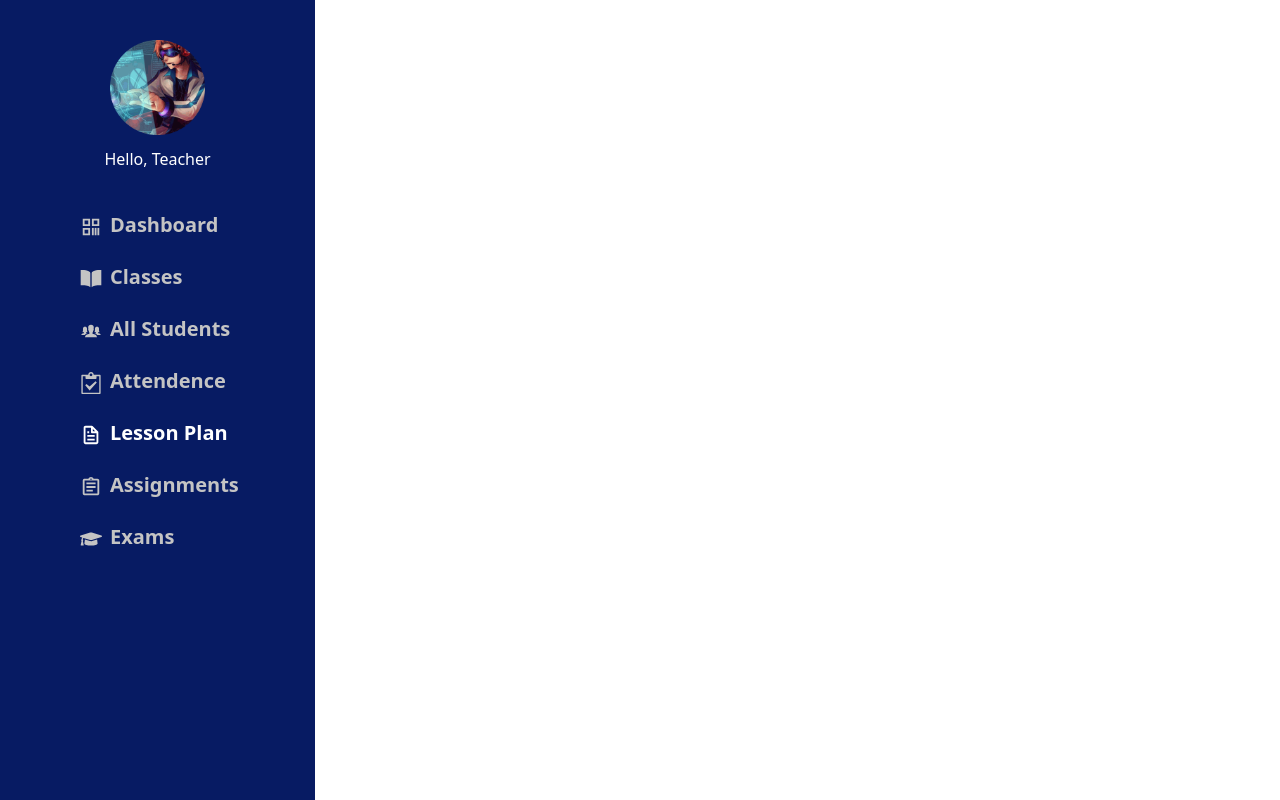
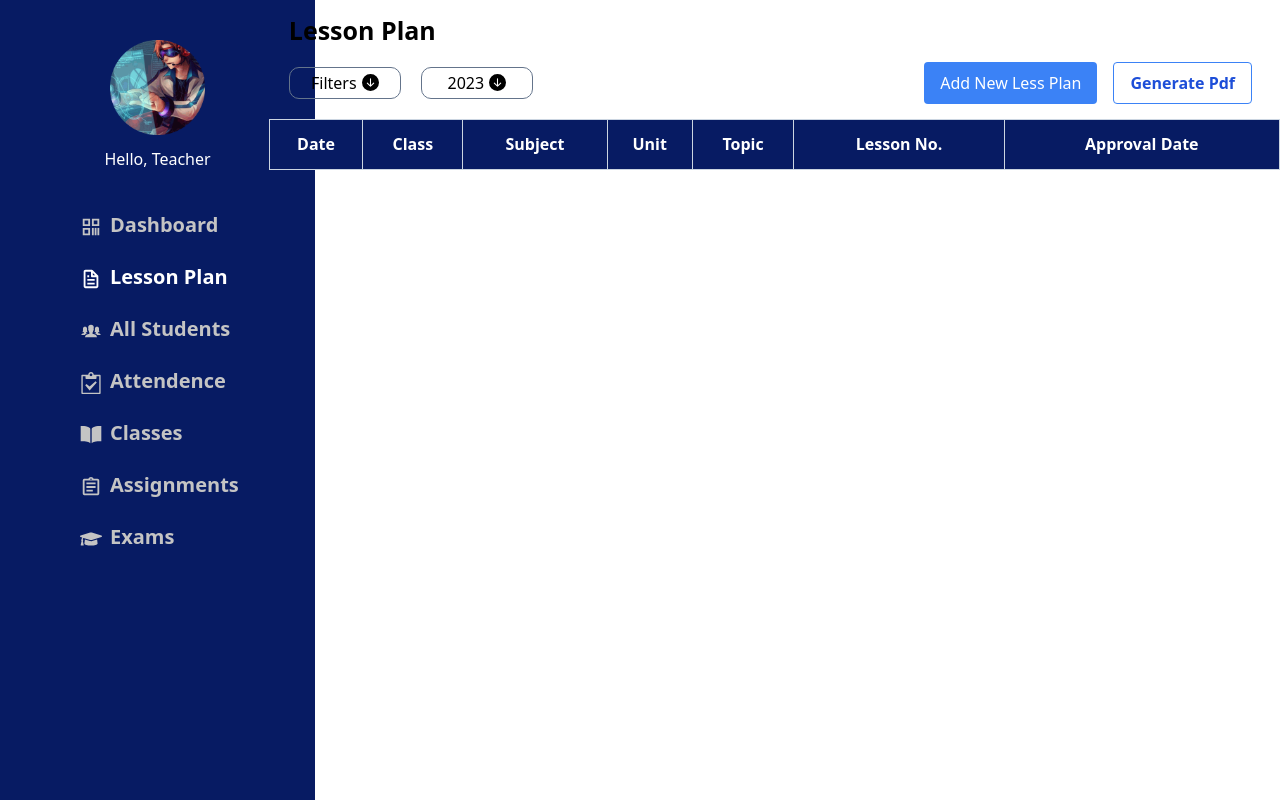
Before and after one commit to Kumar209/Dashboard, a React (Vite) app: page / in a window 1280 px wide. Both pictures are taken after a click on the element "Lesson Plan". Built offline with nearby package versions, Linux system fonts and the light colour scheme.

Commit message:
added table

```diff
--- a/src/components/Layout/Navbar.jsx
+++ b/src/components/Layout/Navbar.jsx
@@ -8,7 +8,7 @@ import { BiFile } from "react-icons/bi";
 import { MdOutlineAssignment } from "react-icons/md";
 import { FaGraduationCap, FaBars } from "react-icons/fa";
 import Dashboard from "../Dashboard/Dashboard";
-
+import LessonPlan from "../Lesson/LessonPlan.jsx";
 
 const Navbar = () => {
   const [active, setActive] = useState(1);
@@ -25,12 +25,18 @@ const Navbar = () => {
         </div>
 
         <div className="flex">
-          <FaBars size={25} className="absolute top-7 left-5 cursor-pointer" onClick={() => setOpen(!open)}/>
+          <FaBars
+            size={25}
+            className="absolute top-7 left-5 cursor-pointer"
+            onClick={() => setOpen(!open)}
+          />
         </div>
 
-
-
-        <div className={`${open? "block" : "hidden"} bg-[#071b63] flex flex-col items-center w-full pt-10 pl-20`}>
+        <div
+          className={`${
+            open ? "block" : "hidden"
+          } bg-[#071b63] flex flex-col items-center w-full pt-10 pl-20`}
+        >
           <div className="flex items-center justify-start cursor-pointer w-full mb-6">
             <CgTikcode
               size={22}
@@ -49,7 +55,7 @@ const Navbar = () => {
           </div>
 
           <div className="flex items-center justify-start cursor-pointer w-full mb-6">
-            <IoBookSharp
+            <BiFile
               size={22}
               className={`mr-2 mt-1 ${
                 active === 2 ? "text-[white]" : "text-[#C4C4C4]"
@@ -61,7 +67,7 @@ const Navbar = () => {
               }`}
               onClick={() => setActive(2)}
             >
-              Classes
+              Lesson Plan
             </span>
           </div>
 
@@ -100,7 +106,7 @@ const Navbar = () => {
           </div>
 
           <div className="flex items-center justify-start cursor-pointer w-full mb-6">
-            <BiFile
+            <IoBookSharp
               size={22}
               className={`mr-2 mt-1 ${
                 active === 5 ? "text-[white]" : "text-[#C4C4C4]"
@@ -112,7 +118,7 @@ const Navbar = () => {
               }`}
               onClick={() => setActive(5)}
             >
-              Lesson Plan
+              Classes
             </span>
           </div>
 
@@ -179,7 +185,7 @@ const Navbar = () => {
           </div>
 
           <div className="flex items-center justify-start cursor-pointer w-full mb-6">
-            <IoBookSharp
+            <BiFile
               size={22}
               className={`mr-2 mt-1 ${
                 active === 2 ? "text-[white]" : "text-[#C4C4C4]"
@@ -191,7 +197,7 @@ const Navbar = () => {
               }`}
               onClick={() => setActive(2)}
             >
-              Classes
+              Lesson Plan
             </span>
           </div>
 
@@ -230,7 +236,7 @@ const Navbar = () => {
           </div>
 
           <div className="flex items-center justify-start cursor-pointer w-full mb-6">
-            <BiFile
+            <IoBookSharp
               size={22}
               className={`mr-2 mt-1 ${
                 active === 5 ? "text-[white]" : "text-[#C4C4C4]"
@@ -242,7 +248,7 @@ const Navbar = () => {
               }`}
               onClick={() => setActive(5)}
             >
-              Lesson Plan
+              Classes
             </span>
           </div>
 
@@ -287,6 +293,8 @@ const Navbar = () => {
           <Dashboard />
         </div>
       )}
+
+      {active === 2 && <LessonPlan />}
     </>
   );
 };
--- /dev/null
+++ b/src/components/Lesson/LessonPlan.jsx
@@ -0,0 +1,93 @@
+import React, { useState } from "react";
+import ButtonClass from "../Dashboard/ButtonClass";
+import Data from "./LessonTableData.jsx";
+
+const LessonPlan = () => {
+  const [open, setOpen] = useState(false);
+  const [open1, setOpen1] = useState(false);
+
+  return (
+    <div className="fixed w-full lg:pl-[21%]">
+      <div className="flex items-center pl-5 pt-3">
+        <h1 className="font-bold text-[25px]">Lesson Plan</h1>
+      </div>
+
+      <div className="pl-5 pr-7 pt-3 flex items-center justify-between">
+        <div className="flex flex-col mr-2 lg:mr-0 lg:flex-row gap-5">
+          <ButtonClass
+            open={open}
+            setOpen={setOpen}
+            active="Filters"
+            option1="Date"
+            option2="Subject"
+            option3="Lesson"
+          />
+          <ButtonClass
+            open={open1}
+            setOpen={setOpen1}
+            active="2023"
+            option1="2022"
+            option2="2021"
+            option3="2020"
+          />
+        </div>
+
+        <div className="flex flex-col lg:flex-row gap-4">
+          <button className="bg-blue-500 hover:bg-blue-700 text-white font-medium py-2 px-4 rounded">
+            Add New Less Plan
+          </button>
+          <button className="bg-transparent hover:bg-blue-500 text-blue-700 font-semibold hover:text-white py-2 px-4 border border-blue-500 hover:border-transparent rounded">
+            Generate Pdf
+          </button>
+        </div>
+      </div>
+
+      <div className="w-full h-screen mt-[15px]">
+        <table className="border-collapse border border-slate-400 w-full">
+          <thead className="h-[50px] text-white bg-[#071B63]">
+            <tr>
+              <th className="border border-slate-300">Date</th>
+              <th className="border border-slate-300">Class</th>
+              <th className="border border-slate-300">Subject</th>
+              <th className="border border-slate-300">Unit</th>
+              <th className="border border-slate-300">Topic</th>
+              <th className="border border-slate-300">Lesson No.</th>
+              <th className="border border-slate-300">Approval Date</th>
+            </tr>
+          </thead>
+
+          <tbody>
+            {
+              Data.forEach((data) => {
+                <tr className="h-[50px] text-center">
+                  <td className="border border-slate-300 font-semibold">
+                  {data.Date}
+                  </td>
+                  <td className="border border-slate-300 font-semibold">
+                    {data.Class}
+                  </td>
+                  <td className="border border-slate-300 font-semibold">
+                    {data.Subject}
+                  </td>
+                  <td className="border border-slate-300 font-semibold">
+                    {data.Unit}
+                  </td>
+                  <td className="border border-slate-300 font-semibold">
+                    {data.Topic}
+                  </td>
+                  <td className="border border-slate-300 font-semibold">
+                    {data.Lesson}
+                  </td>
+                  <td className="border border-slate-300 font-semibold">
+                    {data.Approval}
+                  </td>
+                </tr>;
+              })}
+          </tbody>
+        </table>
+      </div>
+    </div>
+  );
+};
+
+export default LessonPlan;
--- /dev/null
+++ b/src/components/Lesson/LessonTableData.jsx
@@ -0,0 +1,40 @@
+const Data = [
+    {
+        Date : "30-4-23",
+        Class: "8-A",
+        Subject: "Maths",
+        Unit: "4",
+        Topic: "Algebra",
+        Lesson: "4",
+        Approval: "30-4-23"
+    },
+    {
+        Date : "30-4-23",
+        Class: "8-A",
+        Subject: "Maths",
+        Unit: "4",
+        Topic: "Algebra",
+        Lesson: "4",
+        Approval: "30-4-23"
+    },
+    {
+        Date : "30-4-23",
+        Class: "8-A",
+        Subject: "Maths",
+        Unit: "4",
+        Topic: "Algebra",
+        Lesson: "4",
+        Approval: "30-4-23"
+    },
+    {
+        Date : "30-4-23",
+        Class: "8-A",
+        Subject: "Maths",
+        Unit: "4",
+        Topic: "Algebra",
+        Lesson: "4",
+        Approval: "30-4-23"
+    },
+]
+
+export default Data;
```
